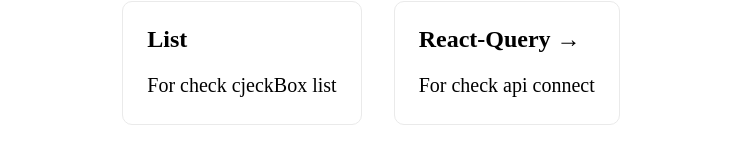
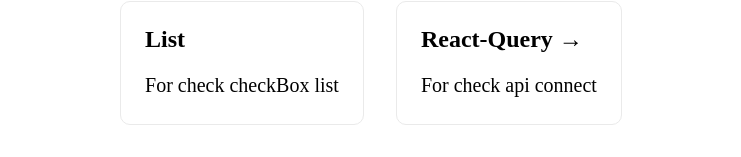
Before and after one commit to yupr/next-check, a Next.js app: page / in a window 1280 px wide. Shown: the part 316-473 px from the top of the page, without its empty margins (269-1010 px from the left). Built offline with nearby package versions, Linux system fonts and the light colour scheme; a web font is replaced by a local one.

Commit message:
font fileをコメントアウト

```diff
--- a/src/pages/_document.tsx
+++ b/src/pages/_document.tsx
@@ -5,14 +5,10 @@
     return (
       <Html>
         <Head>
-          <link
+          {/* <link
             href="https://fonts.googleapis.com/css2?family=Tiro+Telugu:ital@1&display=swap"
             rel="stylesheet"
-          />
-          <link
-            rel="stylesheet"
-            href="https://fonts.googleapis.com/css?family=Roboto:300,400,500,700&display=swap"
-          />
+          /> */}
           <link
             rel="stylesheet"
             href="https://fonts.googleapis.com/icon?family=Material+Icons"
--- a/src/pages/index.tsx
+++ b/src/pages/index.tsx
@@ -19,7 +19,7 @@
             <Link href="/list">
               <a className={styles.card}>
                 <h2>List</h2>
-                <p>For check cjeckBox list</p>
+                <p>For check checkBox list</p>
               </a>
             </Link>
 
```
